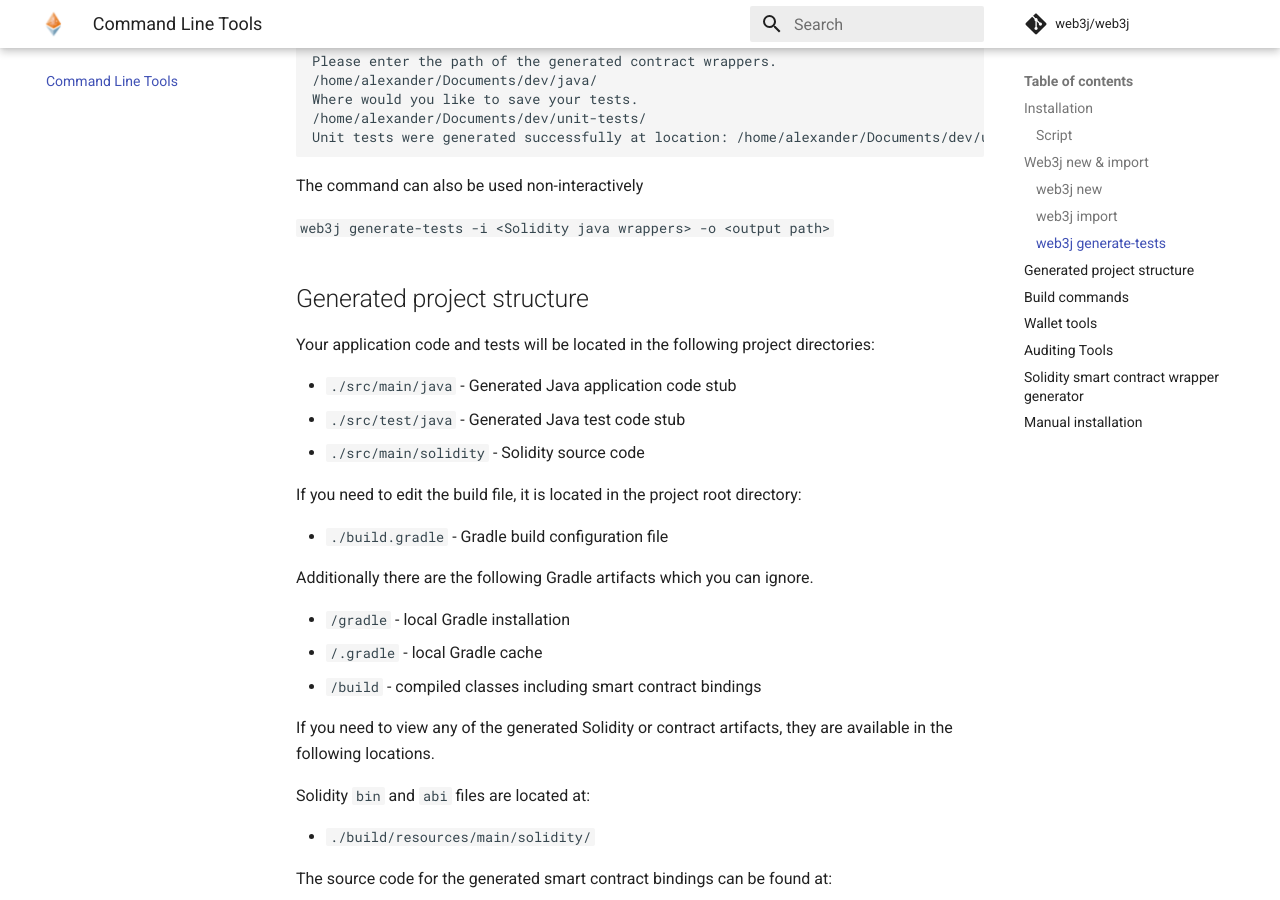
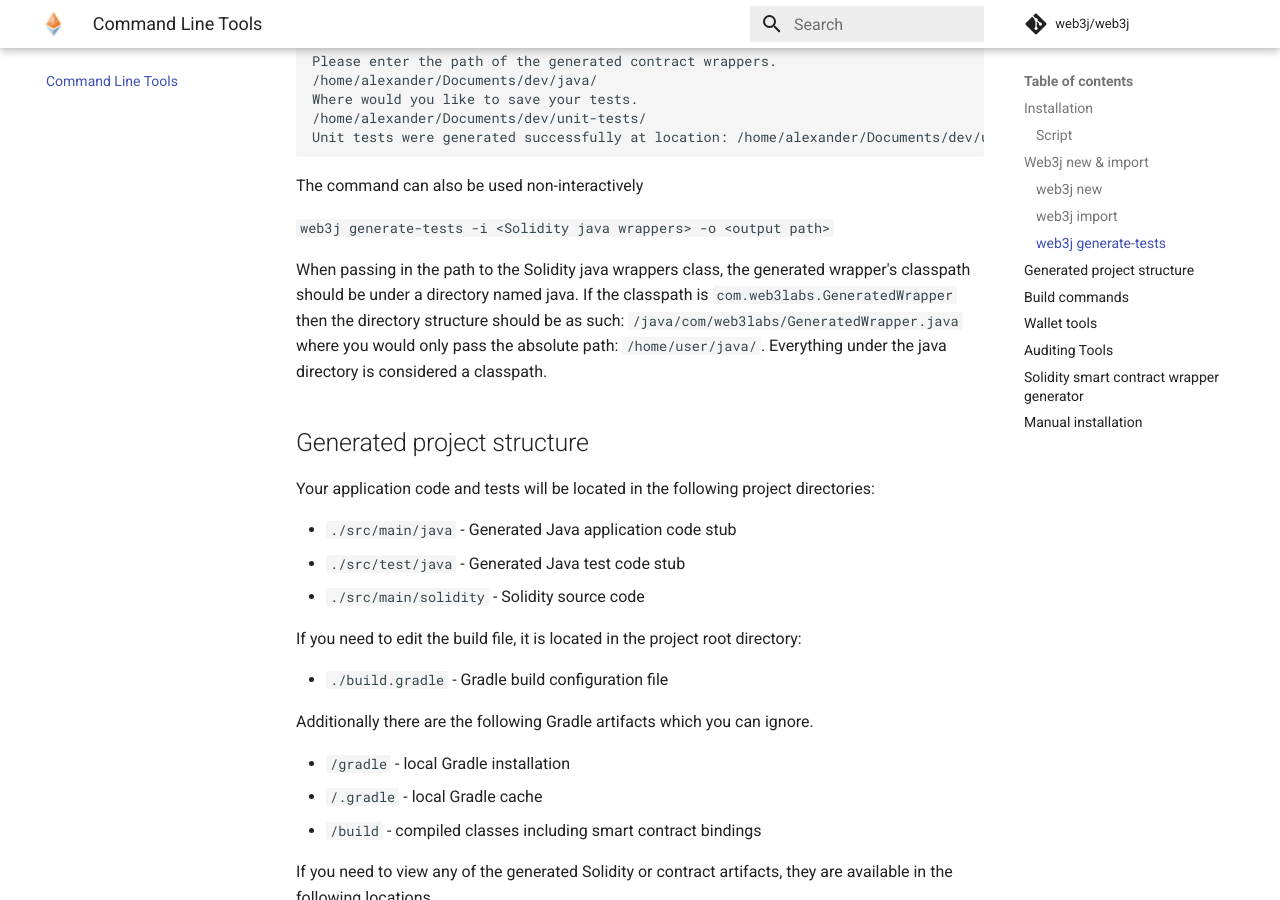
Before and after one commit to hyperledger/web3j-docs, an MkDocs documentation site: the page built from docs/command_line_tools.md, in a window 1280 px wide and 900 px high, scrolled down 4051 px. Built offline with MkDocs 1.6.1 and Material for MkDocs 9.7.7, drawn with Linux system fonts in a browser that asks for light colours; comment, search, counter and statistics services are not loaded.

Commit message:
Added more clarity about the imports

````diff
--- a/docs/command_line_tools.md
+++ b/docs/command_line_tools.md
@@ -199,6 +199,8 @@ The command can also be used non-interactively
 
 ```web3j generate-tests -i <Solidity java wrappers> -o <output path>```
 
+When passing in the path to the Solidity java wrappers class, the generated wrapper's classpath should be under a directory named java. If the classpath is `com.web3labs.GeneratedWrapper` then the directory structure should be as such: `/java/com/web3labs/GeneratedWrapper.java` where you would only pass the absolute path: `/home/user/java/`. Everything under the java directory is considered a classpath.
+
 Generated project structure
 ---------------------------
 
````
